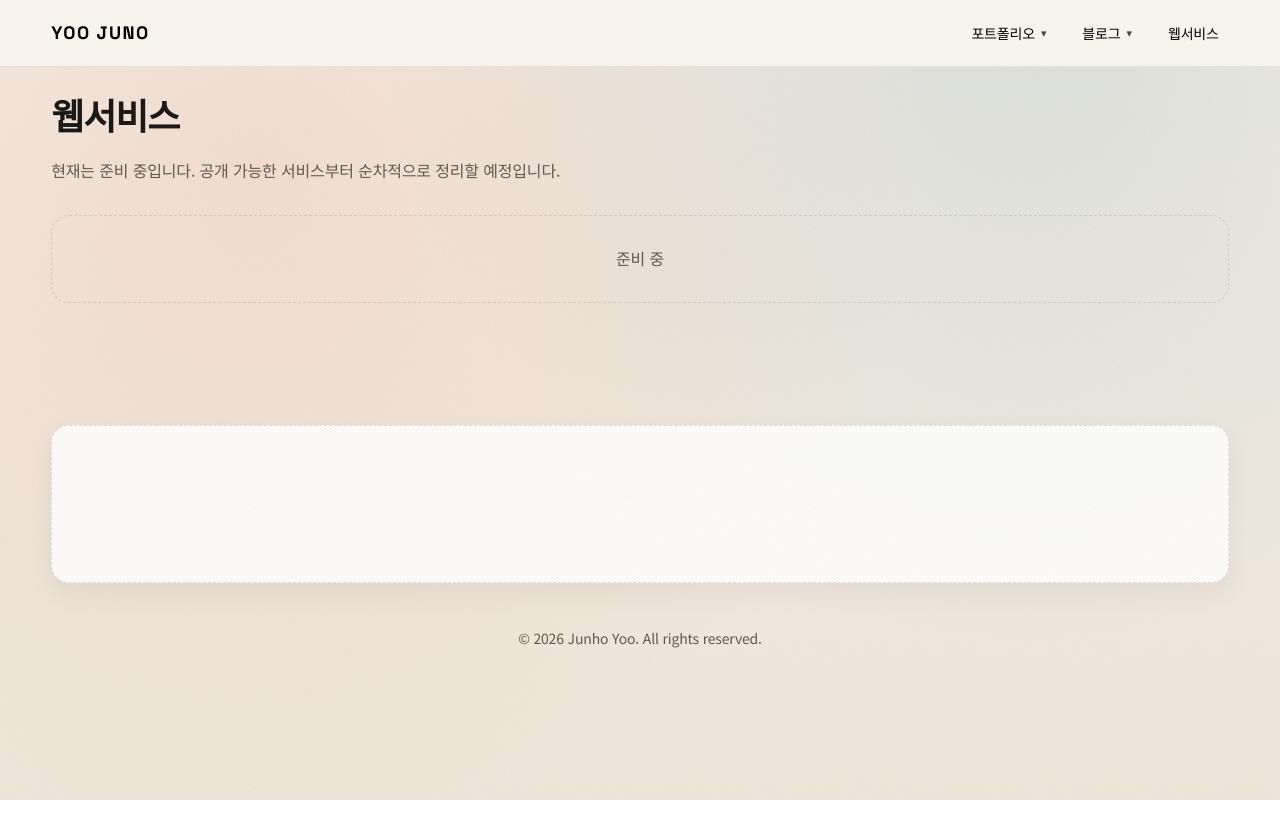
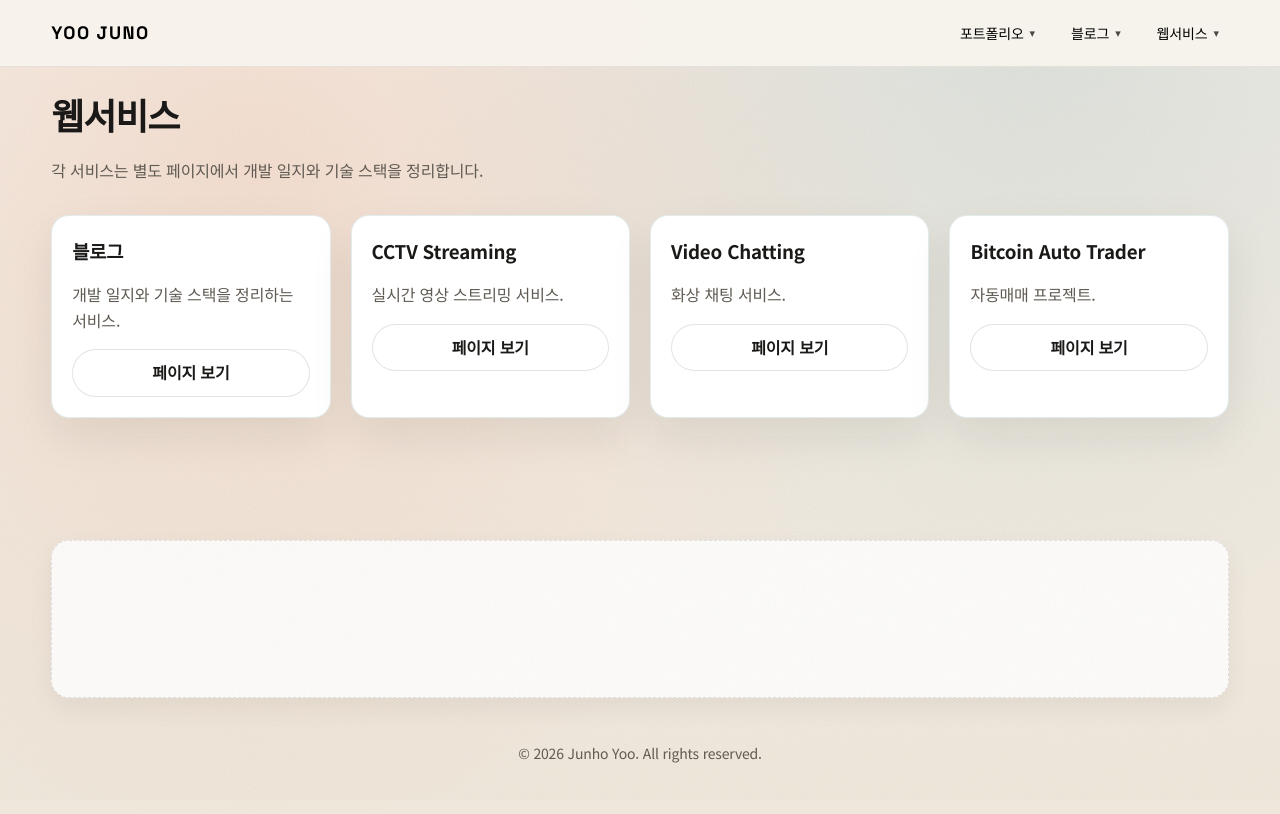
Before and after one commit to YooJuno/YooJuno.github.io, a React (Vite) app: page /web-service in a window 1280 px wide. Built offline with nearby package versions, Linux system fonts and the light colour scheme.

Commit message:
feat(web-service): split dropdown items into pages
- add per-service pages for blog/cctv/video/btc
- update web-service menu to link to each page
- convert web-service home to service list

Refs: none

```diff
--- a/src/App.jsx
+++ b/src/App.jsx
@@ -5,6 +5,10 @@ import Portfolio from './pages/Portfolio.jsx'
 import Blog from './pages/Blog.jsx'
 import Post from './pages/Post.jsx'
 import WebService from './pages/WebService.jsx'
+import WebServiceBlog from './pages/WebServiceBlog.jsx'
+import WebServiceCctv from './pages/WebServiceCctv.jsx'
+import WebServiceVideo from './pages/WebServiceVideo.jsx'
+import WebServiceBtc from './pages/WebServiceBtc.jsx'
 import Major from './pages/Major.jsx'
 import Music from './pages/Music.jsx'
 import Travel from './pages/Travel.jsx'
@@ -77,8 +81,14 @@ const SiteNav = () => (
             <Link to="/blog?category=코딩테스트">코딩테스트</Link>
           </div>
         </div>
-        <div className="nav-item">
+        <div className="nav-item dropdown">
           <Link className="nav-link" to="/web-service">웹서비스</Link>
+          <div className="dropdown-menu">
+            <Link to="/web-service/blog">블로그</Link>
+            <Link to="/web-service/cctv-streaming">CCTV Streaming</Link>
+            <Link to="/web-service/video-chatting">Video Chatting</Link>
+            <Link to="/web-service/bitcoin-auto-trader">Bitcoin Auto Trader</Link>
+          </div>
         </div>
       </div>
     </div>
@@ -98,6 +108,10 @@ function App() {
           <Route path="/blog" element={<Blog />} />
           <Route path="/blog/:slug" element={<Post />} />
           <Route path="/web-service" element={<WebService />} />
+          <Route path="/web-service/blog" element={<WebServiceBlog />} />
+          <Route path="/web-service/cctv-streaming" element={<WebServiceCctv />} />
+          <Route path="/web-service/video-chatting" element={<WebServiceVideo />} />
+          <Route path="/web-service/bitcoin-auto-trader" element={<WebServiceBtc />} />
           <Route path="/major" element={<Major />} />
           <Route path="/music" element={<Music />} />
           <Route path="/travel" element={<Travel />} />
--- a/src/pages/WebService.jsx
+++ b/src/pages/WebService.jsx
@@ -1,3 +1,4 @@
+import { Link } from 'react-router-dom'
 import useReveal from '../hooks/useReveal'
 
 function WebService() {
@@ -7,10 +8,29 @@ function WebService() {
       <div className="container" data-reveal>
         <div className="section-head">
           <h2>웹서비스</h2>
-          <p>현재는 준비 중입니다. 공개 가능한 서비스부터 순차적으로 정리할 예정입니다.</p>
+          <p>각 서비스는 별도 페이지에서 개발 일지와 기술 스택을 정리합니다.</p>
         </div>
-        <div className="empty">
-          준비 중
+        <div className="project-grid two">
+          <article className="project-card compact">
+            <h3>블로그</h3>
+            <p className="summary">개발 일지와 기술 스택을 정리하는 서비스.</p>
+            <Link className="btn ghost" to="/web-service/blog">페이지 보기</Link>
+          </article>
+          <article className="project-card compact">
+            <h3>CCTV Streaming</h3>
+            <p className="summary">실시간 영상 스트리밍 서비스.</p>
+            <Link className="btn ghost" to="/web-service/cctv-streaming">페이지 보기</Link>
+          </article>
+          <article className="project-card compact">
+            <h3>Video Chatting</h3>
+            <p className="summary">화상 채팅 서비스.</p>
+            <Link className="btn ghost" to="/web-service/video-chatting">페이지 보기</Link>
+          </article>
+          <article className="project-card compact">
+            <h3>Bitcoin Auto Trader</h3>
+            <p className="summary">자동매매 프로젝트.</p>
+            <Link className="btn ghost" to="/web-service/bitcoin-auto-trader">페이지 보기</Link>
+          </article>
         </div>
       </div>
     </main>
--- /dev/null
+++ b/src/pages/WebServiceBlog.jsx
@@ -0,0 +1,33 @@
+import useReveal from '../hooks/useReveal'
+
+function WebServiceBlog() {
+  useReveal()
+  return (
+    <main className="section">
+      <div className="container" data-reveal>
+        <div className="section-head">
+          <h2>웹서비스 · 블로그</h2>
+          <p>블로그를 만들며 정리한 개발 일지와 기술 스택을 기록합니다.</p>
+        </div>
+
+        <section className="section">
+          <div className="section-head">
+            <h3>개발 일지</h3>
+            <p>설계 결정과 구현 과정의 기록을 업데이트할 예정입니다.</p>
+          </div>
+          <div className="empty">준비 중</div>
+        </section>
+
+        <section className="section">
+          <div className="section-head">
+            <h3>기술 스택</h3>
+            <p>프론트엔드/배포/운영 도구를 정리할 예정입니다.</p>
+          </div>
+          <div className="empty">준비 중</div>
+        </section>
+      </div>
+    </main>
+  )
+}
+
+export default WebServiceBlog
--- /dev/null
+++ b/src/pages/WebServiceBtc.jsx
@@ -0,0 +1,33 @@
+import useReveal from '../hooks/useReveal'
+
+function WebServiceBtc() {
+  useReveal()
+  return (
+    <main className="section">
+      <div className="container" data-reveal>
+        <div className="section-head">
+          <h2>웹서비스 · Bitcoin Auto Trader</h2>
+          <p>자동매매 프로젝트의 기록과 운영 계획을 정리합니다.</p>
+        </div>
+
+        <section className="section">
+          <div className="section-head">
+            <h3>개발 일지</h3>
+            <p>전략 검증과 운영 개선 과정을 기록할 예정입니다.</p>
+          </div>
+          <div className="empty">준비 중</div>
+        </section>
+
+        <section className="section">
+          <div className="section-head">
+            <h3>기술 스택</h3>
+            <p>데이터 수집/분석/주문 모듈 구성을 정리할 예정입니다.</p>
+          </div>
+          <div className="empty">준비 중</div>
+        </section>
+      </div>
+    </main>
+  )
+}
+
+export default WebServiceBtc
--- /dev/null
+++ b/src/pages/WebServiceCctv.jsx
@@ -0,0 +1,33 @@
+import useReveal from '../hooks/useReveal'
+
+function WebServiceCctv() {
+  useReveal()
+  return (
+    <main className="section">
+      <div className="container" data-reveal>
+        <div className="section-head">
+          <h2>웹서비스 · CCTV Streaming</h2>
+          <p>무선 CCTV 스트리밍 서비스의 구성과 개선 사항을 정리합니다.</p>
+        </div>
+
+        <section className="section">
+          <div className="section-head">
+            <h3>개발 일지</h3>
+            <p>스트리밍 파이프라인과 운영 이슈를 정리할 예정입니다.</p>
+          </div>
+          <div className="empty">준비 중</div>
+        </section>
+
+        <section className="section">
+          <div className="section-head">
+            <h3>기술 스택</h3>
+            <p>네트워크/스트리밍/모니터링 구성 요소를 정리할 예정입니다.</p>
+          </div>
+          <div className="empty">준비 중</div>
+        </section>
+      </div>
+    </main>
+  )
+}
+
+export default WebServiceCctv
--- /dev/null
+++ b/src/pages/WebServiceVideo.jsx
@@ -0,0 +1,33 @@
+import useReveal from '../hooks/useReveal'
+
+function WebServiceVideo() {
+  useReveal()
+  return (
+    <main className="section">
+      <div className="container" data-reveal>
+        <div className="section-head">
+          <h2>웹서비스 · Video Chatting</h2>
+          <p>화상 채팅 서비스의 구조와 개선 내용을 정리합니다.</p>
+        </div>
+
+        <section className="section">
+          <div className="section-head">
+            <h3>개발 일지</h3>
+            <p>RTC 구조와 품질 개선 과정을 기록할 예정입니다.</p>
+          </div>
+          <div className="empty">준비 중</div>
+        </section>
+
+        <section className="section">
+          <div className="section-head">
+            <h3>기술 스택</h3>
+            <p>프론트/백엔드 및 미디어 서버 구성을 정리할 예정입니다.</p>
+          </div>
+          <div className="empty">준비 중</div>
+        </section>
+      </div>
+    </main>
+  )
+}
+
+export default WebServiceVideo
```
